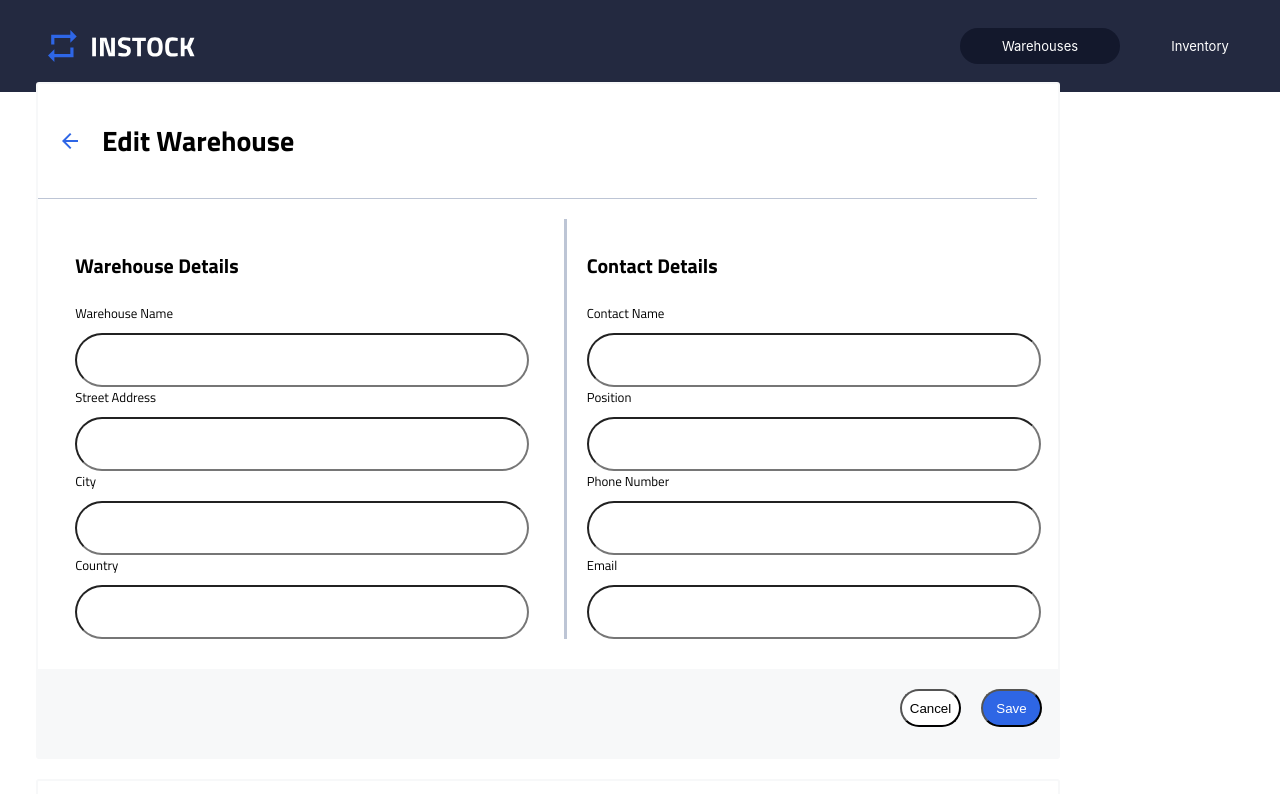
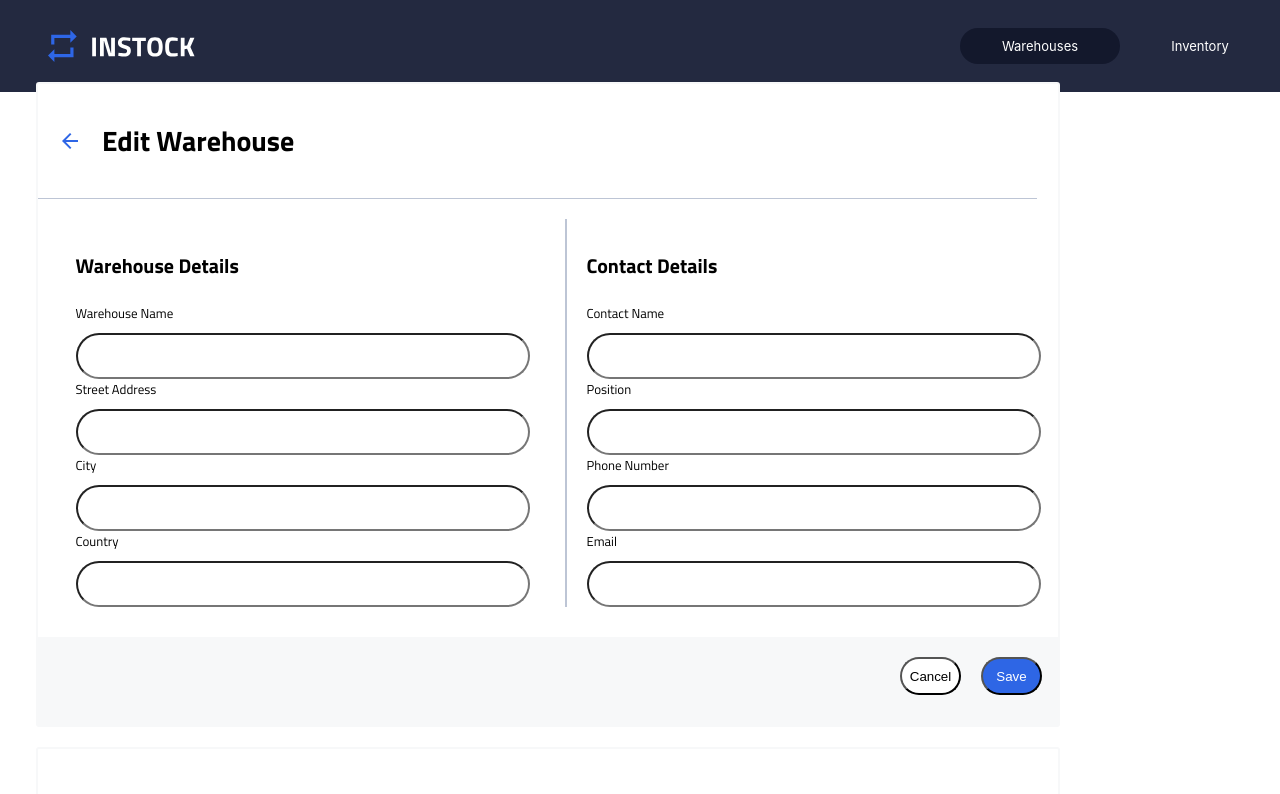
Before and after one commit to mgainer126/InStock, a React (Create React App) app in the folder client/: page /edit in a window 1280 px wide. Shown: the top 794 px of the page. Built offline with nearby package versions, Linux system fonts and the light colour scheme; no server answers; the HTML template or start-up script is replaced by a standard one.

Commit message:
updated color and sizes to EditWarehouse.scss

```diff
--- a/client/src/components/EditWarehouse/EditWarehouse.scss
+++ b/client/src/components/EditWarehouse/EditWarehouse.scss
@@ -9,7 +9,7 @@
 	top: -25px;
 	left: 16px;
 	border-radius: 3px;
-	width: 90%;
+	width: 343px;
 	@include tablet {
 		width: 704px;
 	}
@@ -49,8 +49,7 @@
 
 #left-border {
 	@include tablet {
-		border-left-style: solid;
-		border-left-color: $Cloud;
+		border-left: 2px solid $Cloud;
 	}
 }
 .form {
@@ -80,17 +79,16 @@
 	}
 	&__input-box {
 		width: 18.4375rem;
-		height: 1.875rem;
+		height: 1.25rem;
 		border-radius: 20px;
 		padding-top: 10px;
 		padding: 10px;
 		@include Body-medium;
 		@include tablet {
-			height: 2.375rem;
+			height: 1.375rem;
 			width: 17.96rem;
 		}
 		@include desktop {
-			height: 30px;
 			width: 430px;
 			border-radius: 40px;
 		}
```
